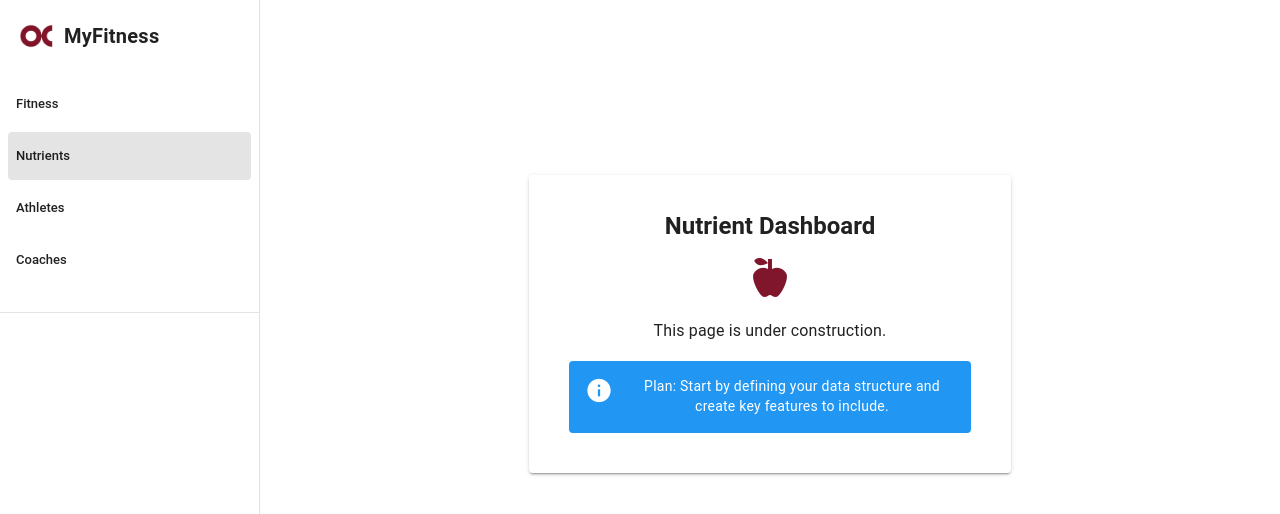
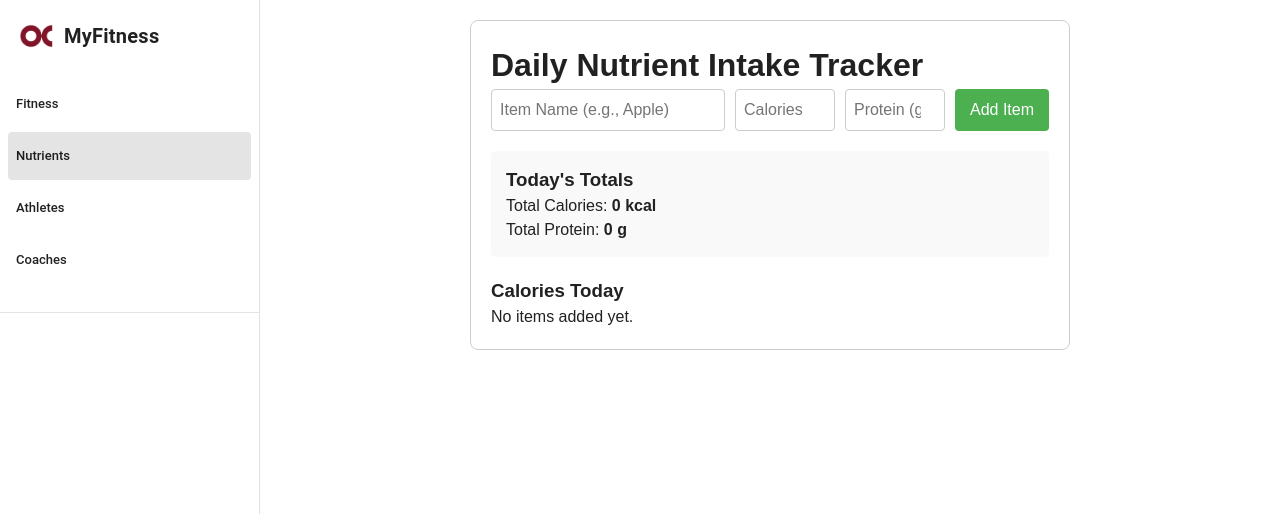
Before and after one commit to planckshema/Exercise-Tracker-Frontend, a Vue app: page /nutrients in a window 1280 px wide. Shown: the top 514 px of the page. Built offline with nearby package versions, Linux system fonts and the light colour scheme; what webfontloader would draw is missing.

Commit message:
Nutrient UI added

```diff
--- a/src/views/Nutrient.vue
+++ b/src/views/Nutrient.vue
@@ -1,28 +1,199 @@
-<script setup>
-import { ref } from "vue";
-
-const pageTitle = ref("Nutrient Dashboard"); // Change to "Athlete Dashboard" for Athlete.vue
+<script>
+export default {
+  name: 'NutrientTracker',
+  data() {
+    return {
+      eatenItems: [],
+      newItemName: '',
+      newCalories: null,
+      newProtein: null,
+    };
+  },
+  computed: {
+    totalCalories() {
+      // Calculates the sum of calories from all eaten items
+      return this.eatenItems.reduce((sum, item) => sum + item.calories, 0);
+    },
+    totalProtein() {
+      // Calculates the sum of protein from all eaten items
+      return this.eatenItems.reduce((sum, item) => sum + item.protein, 0);
+    }
+  },
+  methods: {
+    addItem() {
+      if (this.newItemName && this.newCalories > 0 && this.newProtein >= 0) {
+        this.eatenItems.push({
+          name: this.newItemName,
+          calories: this.newCalories,
+          protein: this.newProtein,
+        });
+        // Reset inputs after adding
+        this.newItemName = '';
+        this.newCalories = null;
+        this.newProtein = null;
+      } else {
+          alert("Please enter valid item name, calories, and protein.");
+      }
+    },
+    removeItem(index) {
+      this.eatenItems.splice(index, 1);
+    }
+  }
+};
 </script>
 
+
 <template>
-  <v-container fluid>
-    <v-row justify="center" align="center" style="height: 80vh;">
-      <v-col cols="12" md="8" lg="6">
-        <v-card elevation="2" class="pa-6 text-center">
-          <v-card-title class="text-h5 font-weight-bold">
-            {{ pageTitle }}
-          </v-card-title>
-          <v-card-text>
-            <v-icon color="primary" size="48">mdi-food-apple</v-icon> <!-- Use mdi-account for Athlete -->
-            <p class="mt-4 text-subtitle-1">
-              This page is under construction.
-            </p>
-            <v-alert type="info" class="mt-4" border="left" colored-border>
-              Plan: Start by defining your data structure and create key features to include.
-            </v-alert>
-          </v-card-text>
-        </v-card>
-      </v-col>
-    </v-row>
-  </v-container>
+  <div class="nutrient-tracker-container">
+    <h1>Daily Nutrient Intake Tracker</h1>
+
+
+    <!-- Item Input Section -->
+    <div class="input-section">
+      <input
+        v-model="newItemName"
+        placeholder="Item Name (e.g., Apple)"
+        class="input-field"
+      />
+      <input
+        v-model.number="newCalories"
+        type="number"
+        placeholder="Calories"
+        class="input-field small-input"
+      />
+      <input
+        v-model.number="newProtein"
+        type="number"
+        placeholder="Protein (g)"
+        class="input-field small-input"
+      />
+      <button @click="addItem" class="add-button">Add Item</button>
+    </div>
+
+
+    <!-- Summary Section -->
+    <div class="summary-section">
+      <h3>Today's Totals</h3>
+      <p>Total Calories: <strong>{{ totalCalories }} kcal</strong></p>
+      <p>Total Protein: <strong>{{ totalProtein }} g</strong></p>
+    </div>
+
+
+    <!-- Item List Section -->
+    <div class="item-list-section">
+      <h3>Calories Today</h3>
+      <ul>
+        <li v-for="(item, index) in eatenItems" :key="index" class="item-item">
+          <span>{{ item.name }}</span>
+          <span class="item-details">{{ item.calories }} kcal | {{ item.protein }}g protein</span>
+          <button @click="removeItem(index)" class="remove-button">&times;</button>
+        </li>
+      </ul>
+      <p v-if="eatenItems.length === 0">No items added yet.</p>
+    </div>
+  </div>
 </template>
+
+
+
+
+
+
+<style scoped>
+.nutrient-tracker-container {
+  max-width: 600px;
+  margin: 20px auto;
+  padding: 20px;
+  border: 1px solid #ccc;
+  border-radius: 8px;
+  font-family: Arial, sans-serif;
+}
+
+
+.input-section {
+  display: flex;
+  gap: 10px;
+  margin-bottom: 20px;
+  flex-wrap: wrap;
+}
+
+
+.input-field {
+  padding: 8px;
+  border: 1px solid #ccc;
+  border-radius: 4px;
+  flex-grow: 1;
+}
+
+
+.small-input {
+    width: 100px;
+    flex-grow: 0;
+}
+
+
+.add-button {
+  padding: 8px 15px;
+  background-color: #4CAF50;
+  color: white;
+  border: none;
+  border-radius: 4px;
+  cursor: pointer;
+}
+
+
+.add-button:hover {
+  background-color: #45a049;
+}
+
+
+.summary-section {
+  background-color: #f9f9f9;
+  padding: 15px;
+  border-radius: 5px;
+  margin-bottom: 20px;
+}
+
+
+.item-list-section ul {
+  list-style-type: none;
+  padding: 0;
+}
+
+
+.item-item {
+  display: flex;
+  justify-content: space-between;
+  align-items: center;
+  padding: 10px 0;
+  border-bottom: 1px solid #eee;
+}
+
+
+.item-details {
+    font-size: 0.9em;
+    color: #555;
+    margin-left: auto; /* Pushes the details and button to the right */
+    margin-right: 10px;
+}
+
+
+.remove-button {
+  background-color: #f44336;
+  color: white;
+  border: none;
+  border-radius: 50%;
+  width: 24px;
+  height: 24px;
+  cursor: pointer;
+  font-size: 16px;
+  display: flex;
+  align-items: center;
+  justify-content: center;
+}
+
+
+.remove-button:hover {
+  background-color: #e53935;
+}
+</style>
```
